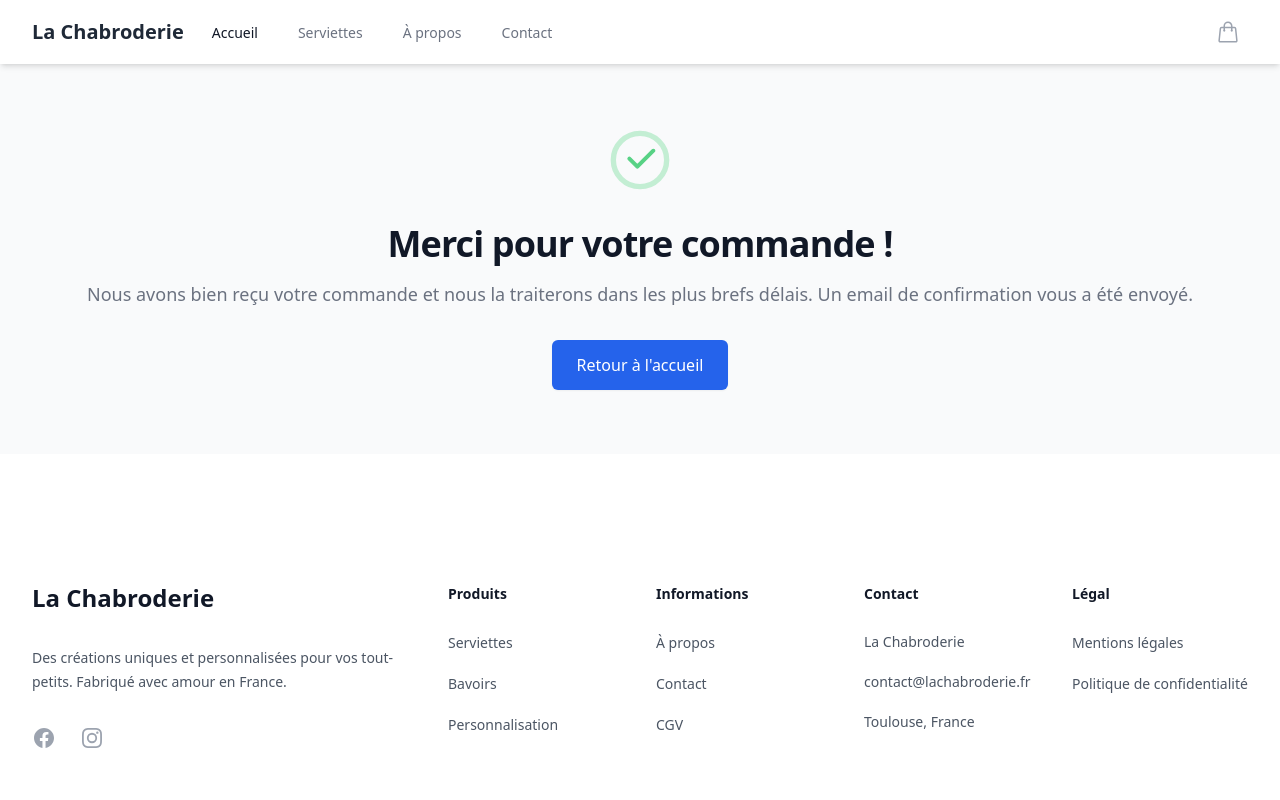
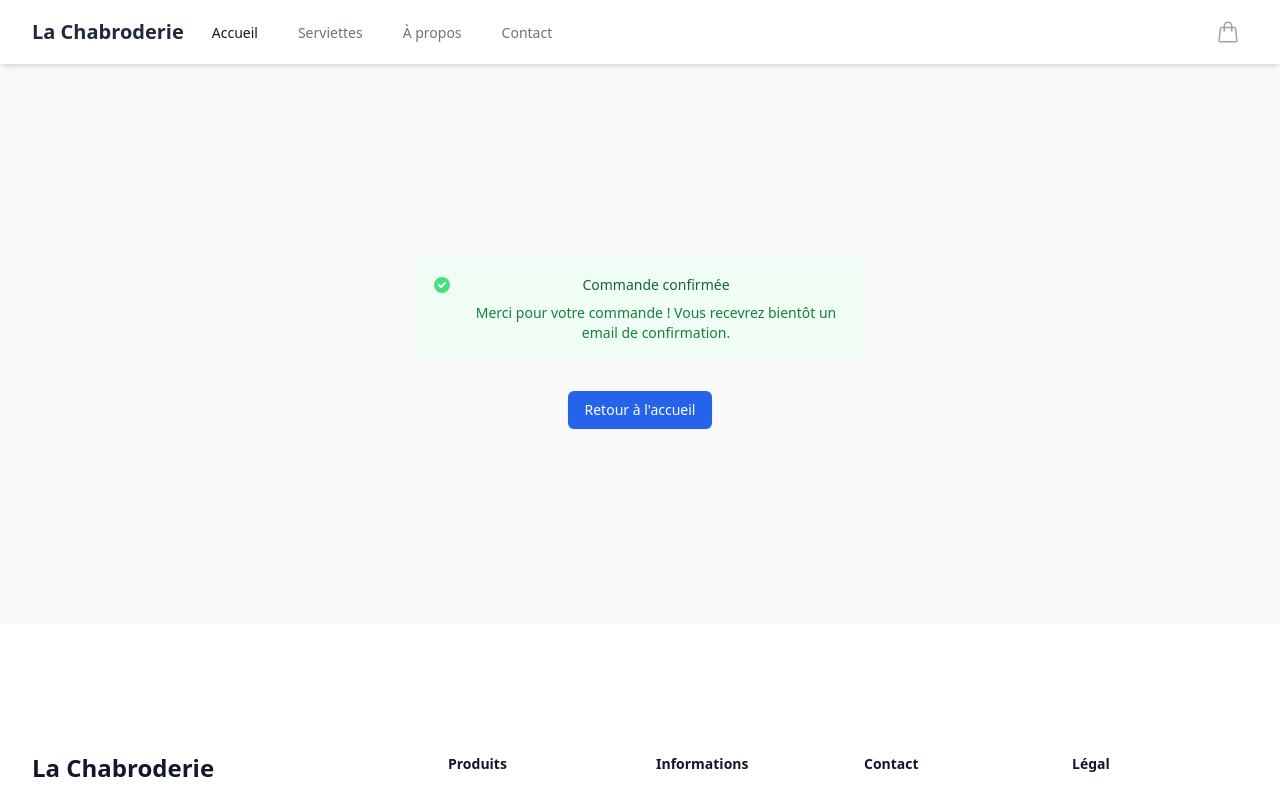
Before and after one commit to TikOfgit/ecommerce, a Next.js app: page /confirmation in a window 1280 px wide. Before the commit this address had no page. Shown: the top 800 px of the page. Built offline with nearby package versions, Linux system fonts and the light colour scheme.

Commit message:
fix: Mise à jour des pages confirmation et success avec le Layout et les props du panier

```diff
--- a/src/pages/confirmation.tsx
+++ b/src/pages/confirmation.tsx
@@ -1,57 +1,70 @@
+import { NextPage } from 'next';
+import Head from 'next/head';
+import Link from 'next/link';
+import Layout from '../components/Layout';
 import { useEffect } from 'react';
+import { useCart } from '../context/CartContext';
 import { useRouter } from 'next/router';
-import Layout from '../components/Layout';
-import Link from 'next/link';
 
-export default function Confirmation() {
+interface ConfirmationProps {
+  isCartOpen?: boolean;
+  setIsCartOpen?: (isOpen: boolean) => void;
+}
+
+const Confirmation: NextPage<ConfirmationProps> = ({ isCartOpen, setIsCartOpen }) => {
   const router = useRouter();
+  const { clearCart } = useCart();
+  const { success } = router.query;
 
   useEffect(() => {
-    // Si l'utilisateur accède directement à cette page sans passer par le checkout,
-    // on le redirige vers la page d'accueil
-    if (!router.query.success) {
-      router.push('/');
+    if (success === 'true') {
+      clearCart();
     }
-  }, [router]);
+  }, [success, clearCart]);
 
   return (
-    <Layout>
-      <div className="max-w-7xl mx-auto px-4 sm:px-6 lg:px-8 py-16">
-        <div className="text-center">
-          <div className="mb-8">
+    <Layout isCartOpen={isCartOpen} setIsCartOpen={setIsCartOpen}>
+      <Head>
+        <title>Confirmation de commande - La Chabroderie</title>
+        <meta name="description" content="Confirmation de votre commande" />
+      </Head>
+
+      <div className="min-h-[70vh] flex items-center justify-center px-4 sm:px-6 lg:px-8">
+        <div className="max-w-md w-full space-y-8 text-center">
+          <div className="rounded-md bg-green-50 p-4">
+            <div className="flex">
+              <div className="flex-shrink-0">
                 <svg
-              className="mx-auto h-16 w-16 text-green-500"
-              fill="none"
-              stroke="currentColor"
-              viewBox="0 0 48 48"
+                  className="h-5 w-5 text-green-400"
+                  xmlns="http://www.w3.org/2000/svg"
+                  viewBox="0 0 20 20"
+                  fill="currentColor"
                   aria-hidden="true"
                 >
-              <circle
-                className="opacity-25"
-                cx="24"
-                cy="24"
-                r="20"
-                stroke="currentColor"
-                strokeWidth="4"
-              />
                   <path
-                className="opacity-75"
-                fill="currentColor"
-                d="M16.707 22.293a1 1 0 00-1.414 1.414l6 6a1 1 0 001.414 0l12-12a1 1 0 10-1.414-1.414L22 27.586l-5.293-5.293z"
+                    fillRule="evenodd"
+                    d="M10 18a8 8 0 100-16 8 8 0 000 16zm3.707-9.293a1 1 0 00-1.414-1.414L9 10.586 7.707 9.293a1 1 0 00-1.414 1.414l2 2a1 1 0 001.414 0l4-4z"
+                    clipRule="evenodd"
                   />
                 </svg>
               </div>
-          <h2 className="text-3xl font-bold tracking-tight text-gray-900 sm:text-4xl">
-            Merci pour votre commande !
-          </h2>
-          <p className="mt-4 text-lg text-gray-500">
-            Nous avons bien reçu votre commande et nous la traiterons dans les plus brefs délais.
-            Un email de confirmation vous a été envoyé.
+              <div className="ml-3">
+                <h3 className="text-sm font-medium text-green-800">
+                  Commande confirmée
+                </h3>
+                <div className="mt-2 text-sm text-green-700">
+                  <p>
+                    Merci pour votre commande ! Vous recevrez bientôt un email de confirmation.
                   </p>
+                </div>
+              </div>
+            </div>
+          </div>
+
           <div className="mt-8">
             <Link
               href="/"
-              className="inline-flex items-center rounded-md border border-transparent bg-blue-600 px-6 py-3 text-base font-medium text-white shadow-sm hover:bg-blue-700"
+              className="inline-flex items-center px-4 py-2 border border-transparent text-sm font-medium rounded-md shadow-sm text-white bg-blue-600 hover:bg-blue-700 focus:outline-none focus:ring-2 focus:ring-offset-2 focus:ring-blue-500"
             >
               Retour à l'accueil
             </Link>
@@ -60,4 +73,6 @@ export default function Confirmation() {
       </div>
     </Layout>
   );
-}
+};
+
+export default Confirmation;
--- a/src/pages/success.tsx
+++ b/src/pages/success.tsx
@@ -1,31 +1,73 @@
 import { NextPage } from 'next';
 import Head from 'next/head';
 import Link from 'next/link';
+import Layout from '../components/Layout';
+import { useEffect } from 'react';
+import { useCart } from '../context/CartContext';
 
-const SuccessPage: NextPage = () => {
+interface SuccessProps {
+  isCartOpen?: boolean;
+  setIsCartOpen?: (isOpen: boolean) => void;
+}
+
+const Success: NextPage<SuccessProps> = ({ isCartOpen, setIsCartOpen }) => {
+  const { clearCart } = useCart();
+
+  useEffect(() => {
+    clearCart();
+  }, [clearCart]);
+
   return (
-    <div className="min-h-screen bg-gray-100 flex items-center justify-center">
+    <Layout isCartOpen={isCartOpen} setIsCartOpen={setIsCartOpen}>
       <Head>
         <title>Paiement réussi - La Chabroderie</title>
+        <meta name="description" content="Votre paiement a été effectué avec succès" />
       </Head>
 
-      <div className="max-w-md w-full bg-white rounded-lg shadow-md p-8 text-center">
-        <div className="text-green-500 text-5xl mb-4">✓</div>
-        <h1 className="text-2xl font-bold text-gray-900 mb-4">
-          Paiement réussi !
-        </h1>
-        <p className="text-gray-600 mb-6">
-          Merci pour votre achat. Vous recevrez bientôt un email de confirmation.
+      <div className="min-h-[70vh] flex items-center justify-center px-4 sm:px-6 lg:px-8">
+        <div className="max-w-md w-full space-y-8 text-center">
+          <div className="rounded-md bg-green-50 p-4">
+            <div className="flex">
+              <div className="flex-shrink-0">
+                <svg
+                  className="h-5 w-5 text-green-400"
+                  xmlns="http://www.w3.org/2000/svg"
+                  viewBox="0 0 20 20"
+                  fill="currentColor"
+                  aria-hidden="true"
+                >
+                  <path
+                    fillRule="evenodd"
+                    d="M10 18a8 8 0 100-16 8 8 0 000 16zm3.707-9.293a1 1 0 00-1.414-1.414L9 10.586 7.707 9.293a1 1 0 00-1.414 1.414l2 2a1 1 0 001.414 0l4-4z"
+                    clipRule="evenodd"
+                  />
+                </svg>
+              </div>
+              <div className="ml-3">
+                <h3 className="text-sm font-medium text-green-800">
+                  Paiement réussi
+                </h3>
+                <div className="mt-2 text-sm text-green-700">
+                  <p>
+                    Votre paiement a été traité avec succès. Vous recevrez bientôt un email de confirmation.
                   </p>
+                </div>
+              </div>
+            </div>
+          </div>
+
+          <div className="mt-8">
             <Link
               href="/"
-          className="inline-block bg-blue-600 text-white px-6 py-3 rounded-md font-medium hover:bg-blue-700"
+              className="inline-flex items-center px-4 py-2 border border-transparent text-sm font-medium rounded-md shadow-sm text-white bg-blue-600 hover:bg-blue-700 focus:outline-none focus:ring-2 focus:ring-offset-2 focus:ring-blue-500"
             >
               Retour à l'accueil
             </Link>
           </div>
         </div>
+      </div>
+    </Layout>
   );
 };
 
-export default SuccessPage;
+export default Success;
```
Lines whose indentation alone changed are shown as unchanged.
